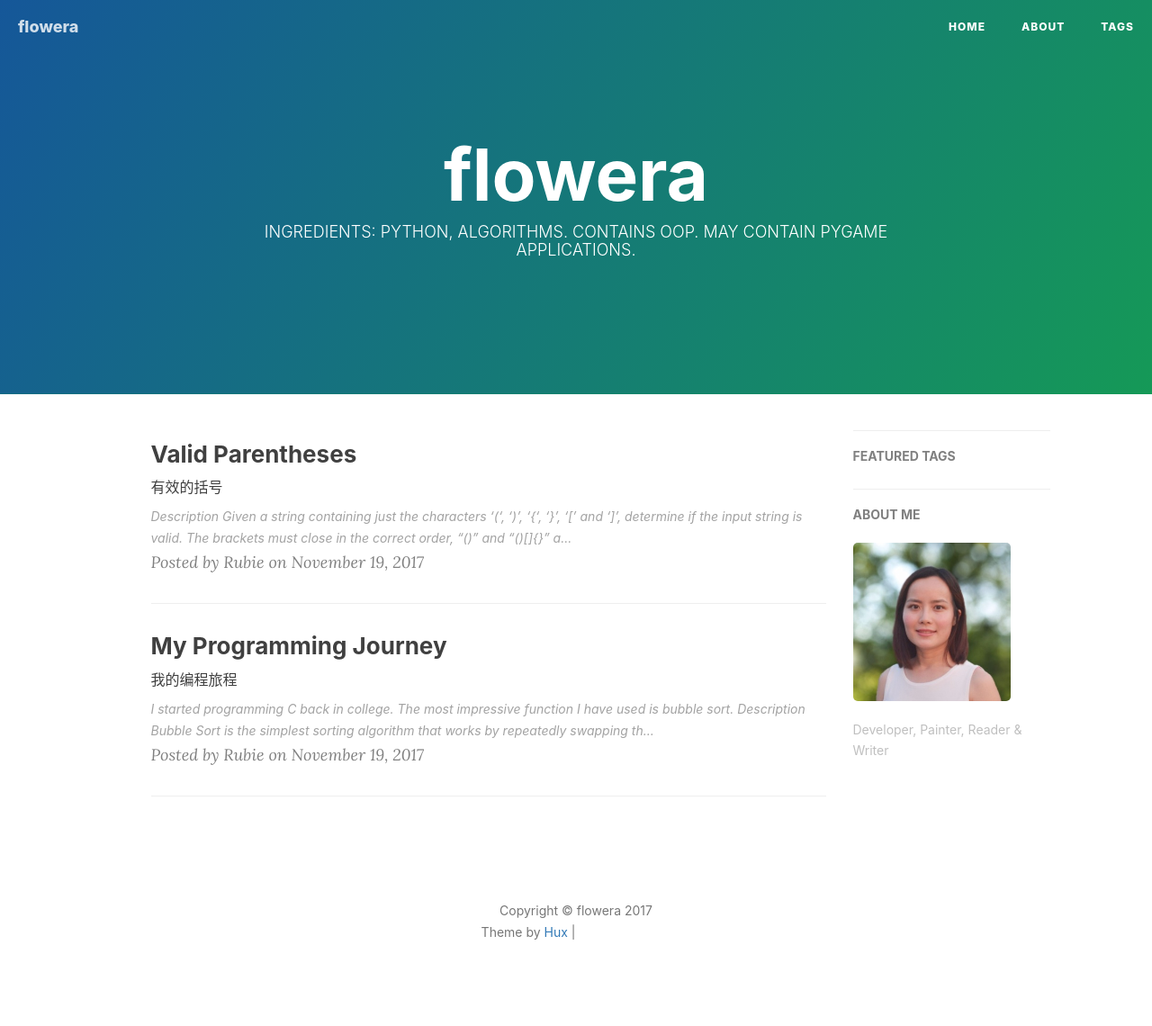
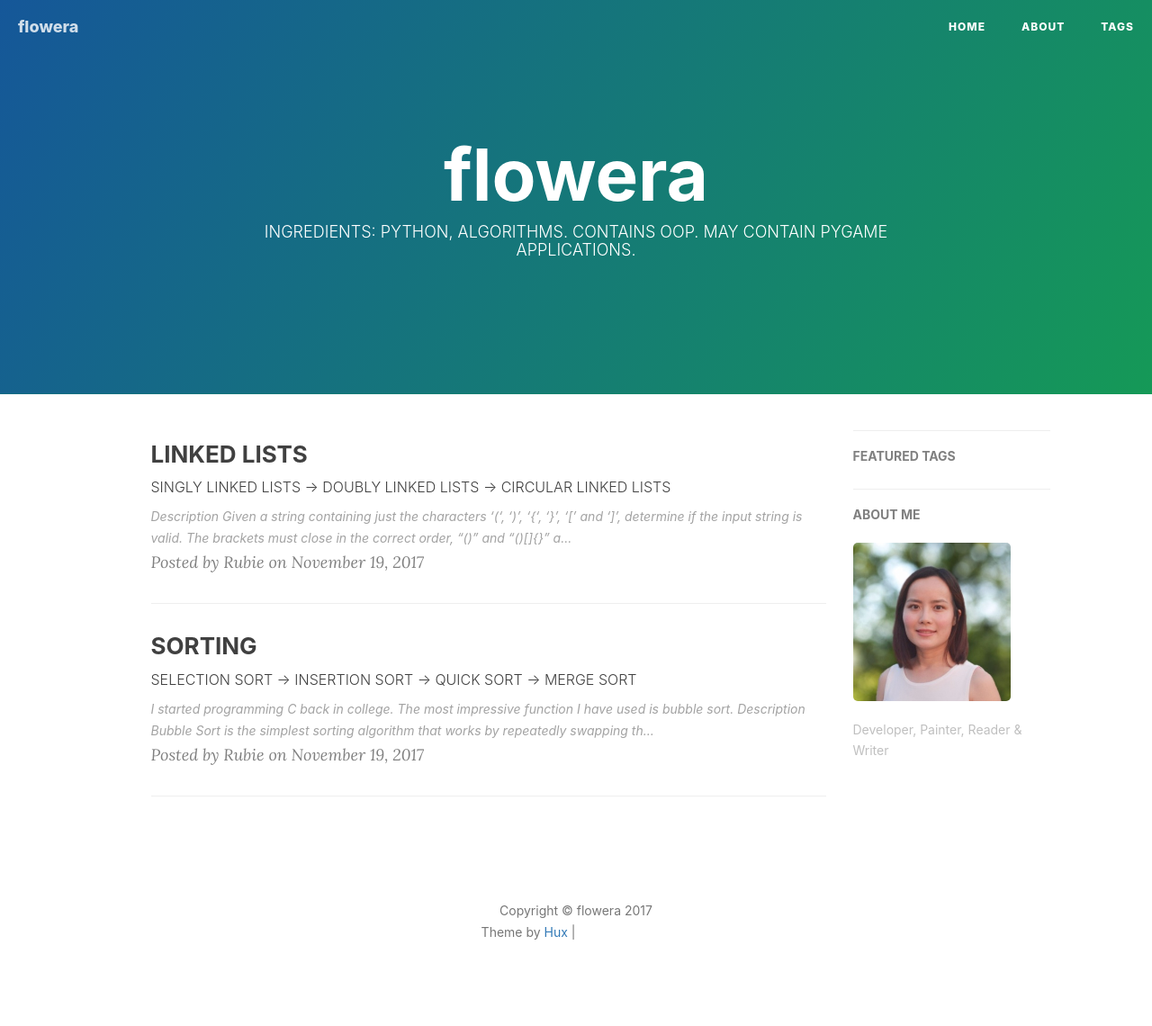
Before and after one commit to flowero/flowero1, a Jekyll site: the page built from index.html, in a window 1280 px wide. Shown: the whole page at 90% size. Built offline with Jekyll 4.4.1, drawn with Linux system fonts in a browser that asks for light colours; the list of posts is cut into pages by our own code; comment, search, counter and statistics services are not loaded; grey boxes are pictures that could not be loaded.

```diff
--- a/_config.yml
+++ b/_config.yml
@@ -6,7 +6,7 @@
 keyword: "个人网站, Portfolio"
 url: "https://rubing.us"              # your host, for absolute URL
 baseurl: ""                             # for example, '/blog' if your blog hosted on 'host/blog'
-SEOTitle: Rubie Guo
+SEOTitle: UNSWEETENED PYTHON CODE
 
 
 # SNS settings
--- a/_posts/2017-11-16-my-programming-journey.md
+++ b/_posts/2017-11-16-my-programming-journey.md
@@ -1,7 +1,7 @@
 ---
 layout   : post
-title    : "My Programming Journey"
-subtitle : "我的编程旅程"
+title    : "SORTING"
+subtitle : "SELECTION SORT -> INSERTION SORT -> QUICK SORT -> MERGE SORT"
 date     : 2017-11-19 11:24:00
 author   : Rubie
 tags:
--- a/_posts/2017-11-19-20-valid-parentheses.md
+++ b/_posts/2017-11-19-20-valid-parentheses.md
@@ -1,7 +1,7 @@
 ---
 layout   : post
-title    : "Valid Parentheses"
-subtitle : "有效的括号"
+title    : "LINKED LISTS"
+subtitle : "SINGLY LINKED LISTS -> DOUBLY LINKED LISTS -> CIRCULAR LINKED LISTS"
 date     : 2017-11-19 20:45:00
 author   : Rubie
 tags:
```
Also changed, not shown: 5 other files.
